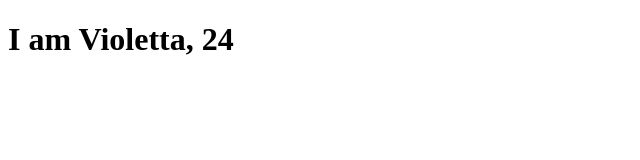
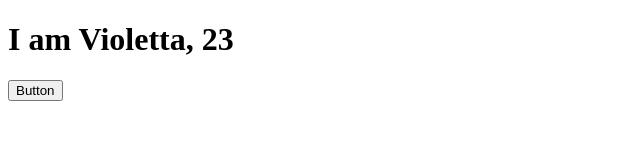
Before and after one commit to ViolettaFilimonova/Vue3CompositionAPI, a Vue app: page / in a window 1280 px wide. Shown: the top 160 px of the page, without its empty margins (0-640 px from the left). Built offline with nearby package versions, Linux system fonts and the light colour scheme.

Commit message:
setup() child component

```diff
--- a/src/App.vue
+++ b/src/App.vue
@@ -1,7 +1,9 @@
 <template>
-<h1 @click="handleHeadingClick">I am {{name}}, {{age}}</h1>
+  <h1 @click="handleHeadingClick">I am {{name}}, {{age}}</h1>
+  <MyButton/>
 </template>
-<!-- <script>
+<script>
+import MyButton from '@/components/MyButton.vue'
 import { ref } from '@vue/reactivity'
 export default{
   setup(){
@@ -18,11 +20,14 @@ export default{
       name,
       handleHeadingClick
     }
-  }
+  },
+  components: {
+      MyButton
+    }
 }
-</script> -->
+</script>
 
-<script setup>
+<!-- <script setup>
 import { ref } from '@vue/reactivity'
     const name = ref('Violetta')
     const age= ref(24)
@@ -31,4 +36,4 @@ import { ref } from '@vue/reactivity'
       name.value = 'Vi'
       age.value = 24
     }
-</script>
+</script> -->
--- /dev/null
+++ b/src/components/MyButton.vue
@@ -0,0 +1,3 @@
+<template>
+    <button>Button</button>
+</template>
```
